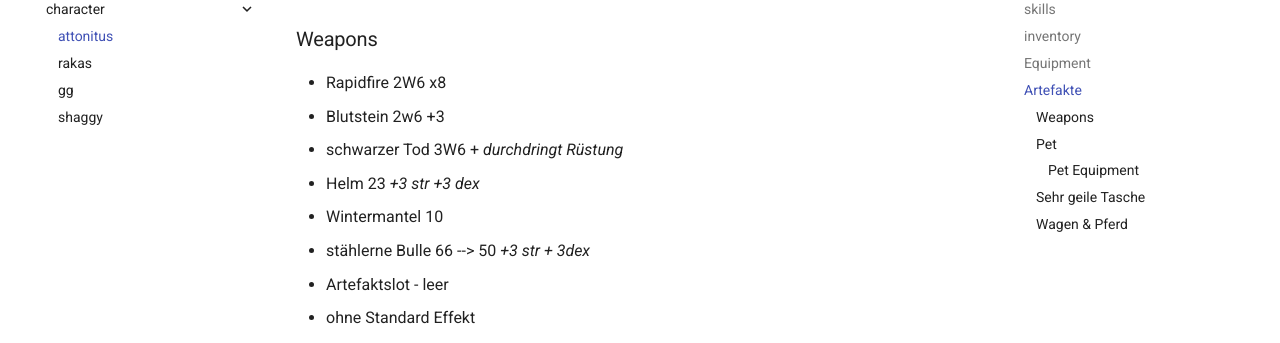
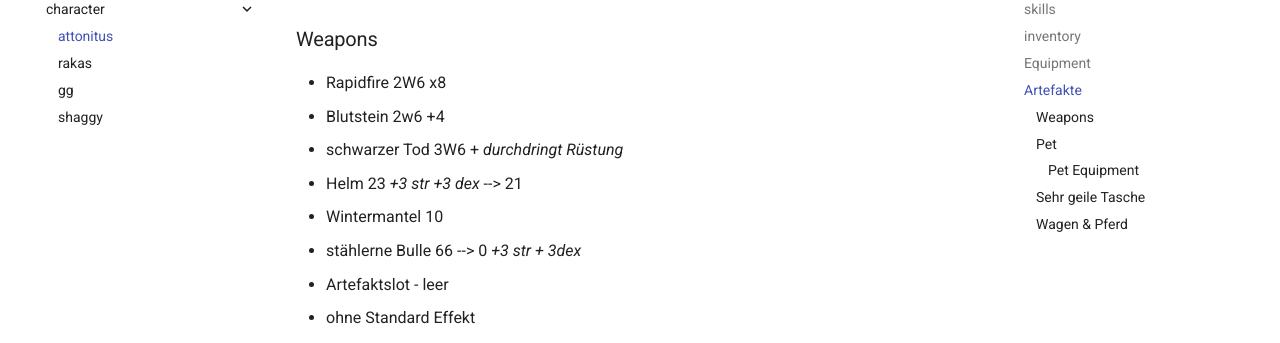
Before and after one commit to mkdocs-pnp/avalon, an MkDocs documentation site: the page built from docs/character/attonitus_fulgur.md, in a window 1280 px wide and 900 px high, scrolled down 1190 px. Shown: the part 153-496 px from the top of the window. Built offline with MkDocs 1.6.1 and Material for MkDocs 9.7.7, drawn with Linux system fonts in a browser that asks for light colours.

Commit message:
Update attonitus_fulgur.md

```diff
--- a/docs/character/attonitus_fulgur.md
+++ b/docs/character/attonitus_fulgur.md
@@ -39,11 +39,11 @@
 ### Weapons
 
 * Rapidfire                2W6 x8
-* Blutstein                2w6 +3
+* Blutstein                2w6 +4
 * schwarzer Tod            3W6 + _durchdringt Rüstung_
-* Helm                     23 _+3 str +3 dex_
+* Helm                     23 _+3 str +3 dex_ --> 21
 * Wintermantel             10
-* stählerne Bulle         66 --> 50 _+3 str + 3dex_
+* stählerne Bulle         66 --> 0 _+3 str + 3dex_
   * Artefaktslot - leer
   * ohne Standard Effekt
   * Drachenschuppen eingearbeitet
```
